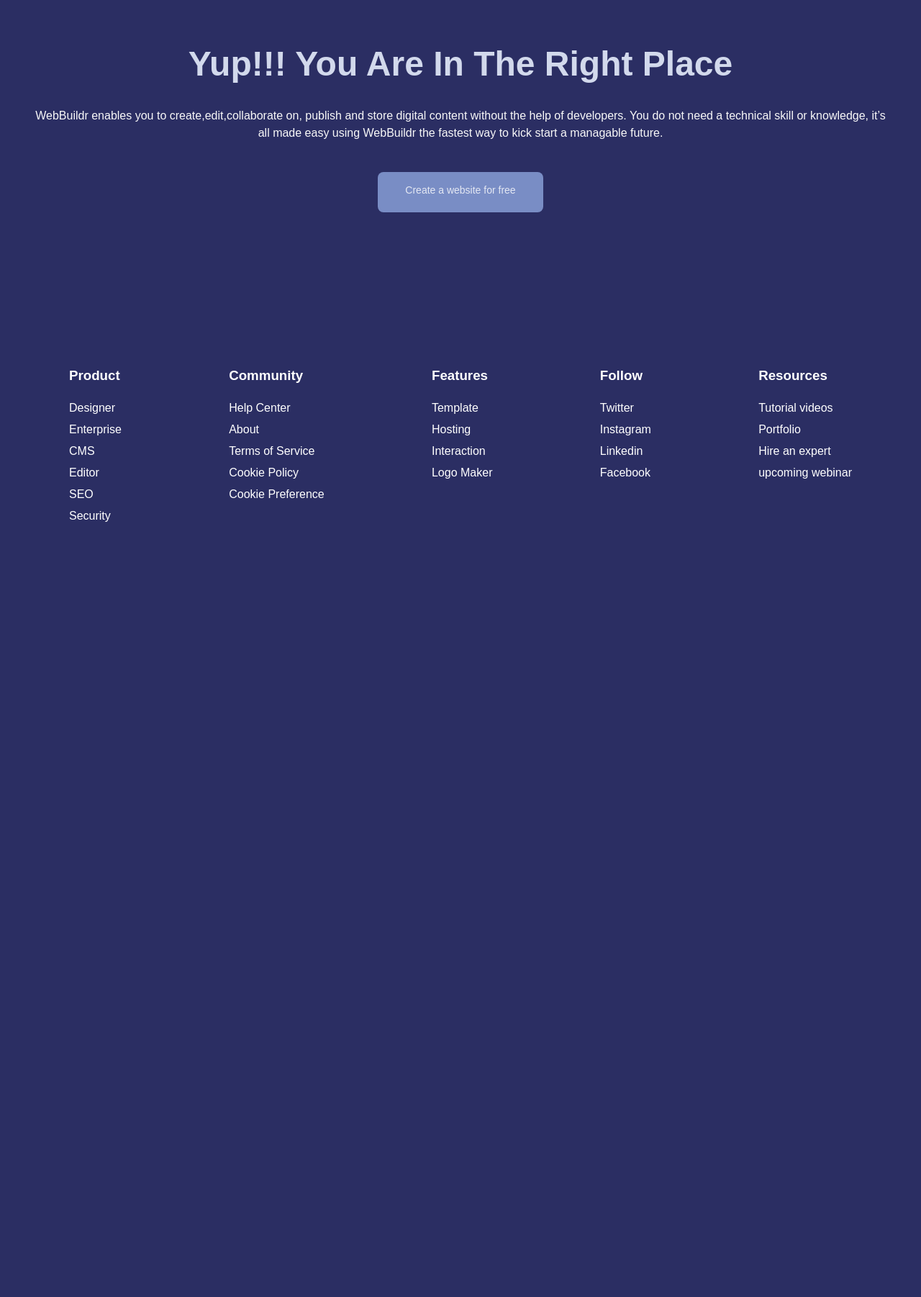
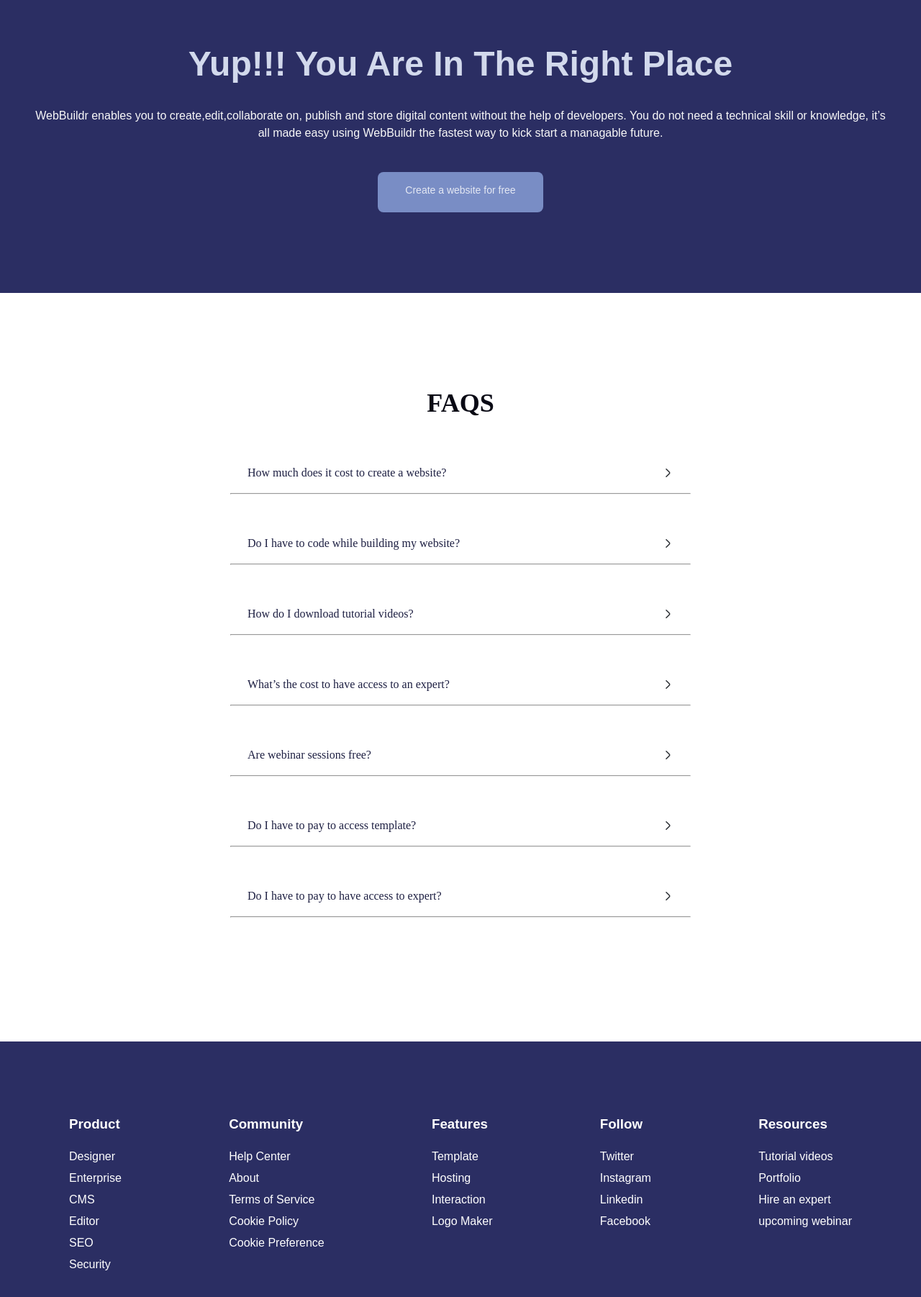
Before and after one commit to zuri-training/Team_14_CMS, a Django app: template template/index.html in a window 1280 px wide. Shown: the part 4185-5987 px from the top of the page at 72% size. Before the commit the page ends 4910 px from the top, so only its background shows below. Run offline with Django 4.2, Linux system fonts and the light colour scheme; the template is opened without the code that fills it, so the values that code supplies are empty; some web fonts are replaced.

Commit message:
Finished FAQ section

```diff
--- a/template/index.html
+++ b/template/index.html
@@ -210,9 +210,47 @@
                 <a href="#" class="call-to-action-btn">Create a website for free</a>
             </div>
         </section>
-
-
-        <!-- FQA -->
+        <!-- faq -->
+        <section class="faq__section">
+            <div class="faq__container">
+                <h2>faqs</h2>
+                <div class="faq__item">
+                    <p>How much does it cost to create a website?</p>
+                    <img src="./images/arrow-right.svg" alt="Right Arrow">
+                </div>
+                <hr>
+                <div class="faq__item">
+                    <p>Do I have to code while building my website?</p>
+                    <img src="./images/arrow-right.svg" alt="Right Arrow">
+                </div>
+                <hr>
+                <div class="faq__item">
+                    <p>How do I download tutorial videos?</p>
+                    <img src="./images/arrow-right.svg" alt="Right Arrow">
+                </div>
+                <hr>
+                <div class="faq__item">
+                    <p>What’s the cost to have access to an expert? </p>
+                    <img src="./images/arrow-right.svg" alt="Right Arrow">
+                </div>
+                <hr>
+                <div class="faq__item">
+                    <p>Are webinar sessions free?</p>
+                    <img src="./images/arrow-right.svg" alt="Right Arrow">
+                </div>
+                <hr>
+                <div class="faq__item">
+                    <p>Do I have to pay to access template?</p>
+                    <img src="./images/arrow-right.svg" alt="Right Arrow">
+                </div>
+                <hr>
+                <div class="faq__item">
+                    <p>Do I have to pay to have access to expert?</p>
+                    <img src="./images/arrow-right.svg" alt="Right Arrow">
+                </div>
+                <hr>
+            </div>
+        </section>
         <!-- Footer -->
         <footer>
             <div class="row">
--- a/template/style.css
+++ b/template/style.css
@@ -640,3 +640,50 @@
   color: #fff;
 }
 /* End of gallery styling */
+
+/* faq */
+.faq__section {
+  padding: 132px 320px;
+}
+
+.faq__container {
+  max-width: 800px;
+  margin: 0 auto;
+}
+
+.faq__container h2 {
+  margin-bottom: 48px;
+  font-family: 'Campton';
+  font-style: normal;
+  font-weight: 700;
+  font-size: 36px;
+  line-height: 42px;
+  text-align: center;
+  text-transform: uppercase;
+  color: #090914;
+}
+
+.faq__item {
+  display: flex;
+  flex-direction: row;
+  justify-content: space-between;
+  padding: 16px 24px;
+}
+
+.faq__item p {
+  font-family: 'Campton';
+  font-style: normal;
+  font-weight: 500;
+  font-size: 16px;
+  line-height: 24px;
+  text-align: center;
+  color: #1D1F42;
+}
+
+.faq__container hr {
+  margin-bottom: 40px;
+}
+
+
+
+/* faq */
```
Also changed, not shown: template/images/arrow-right.svg (added).
